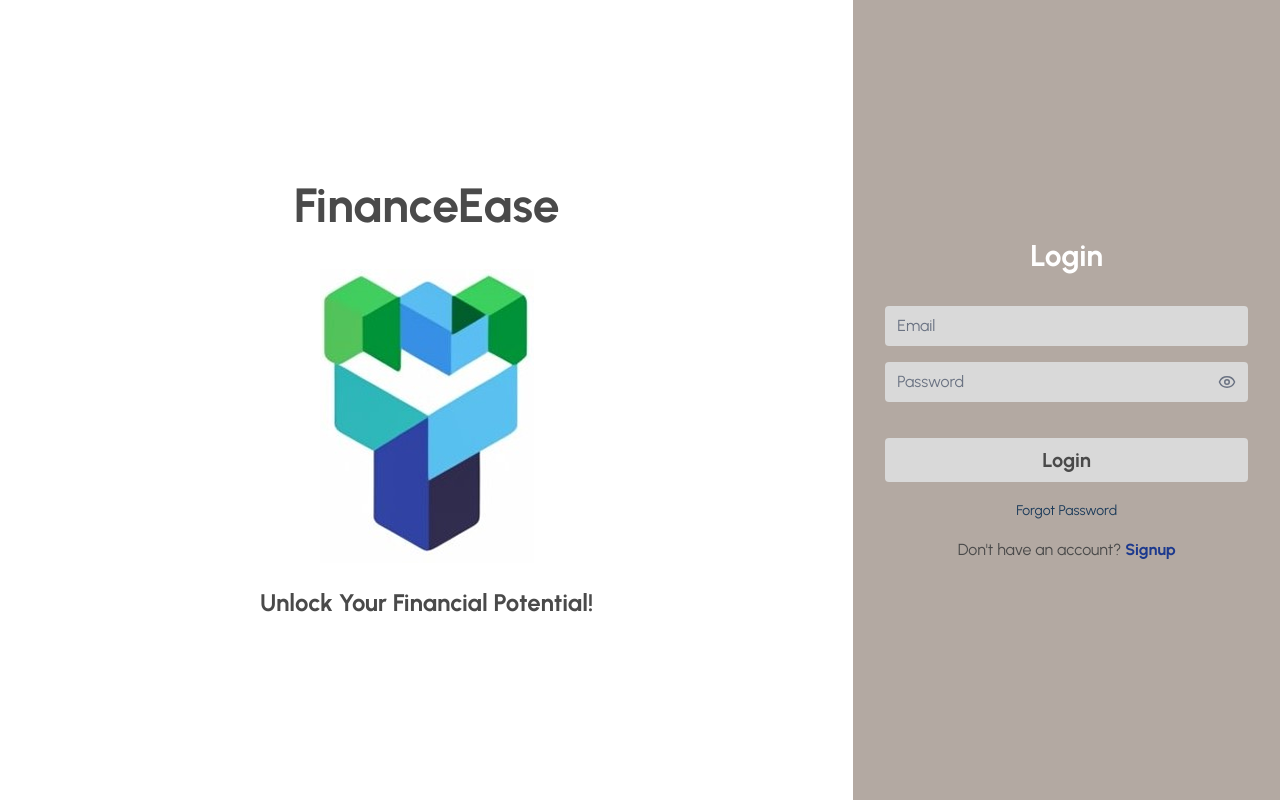
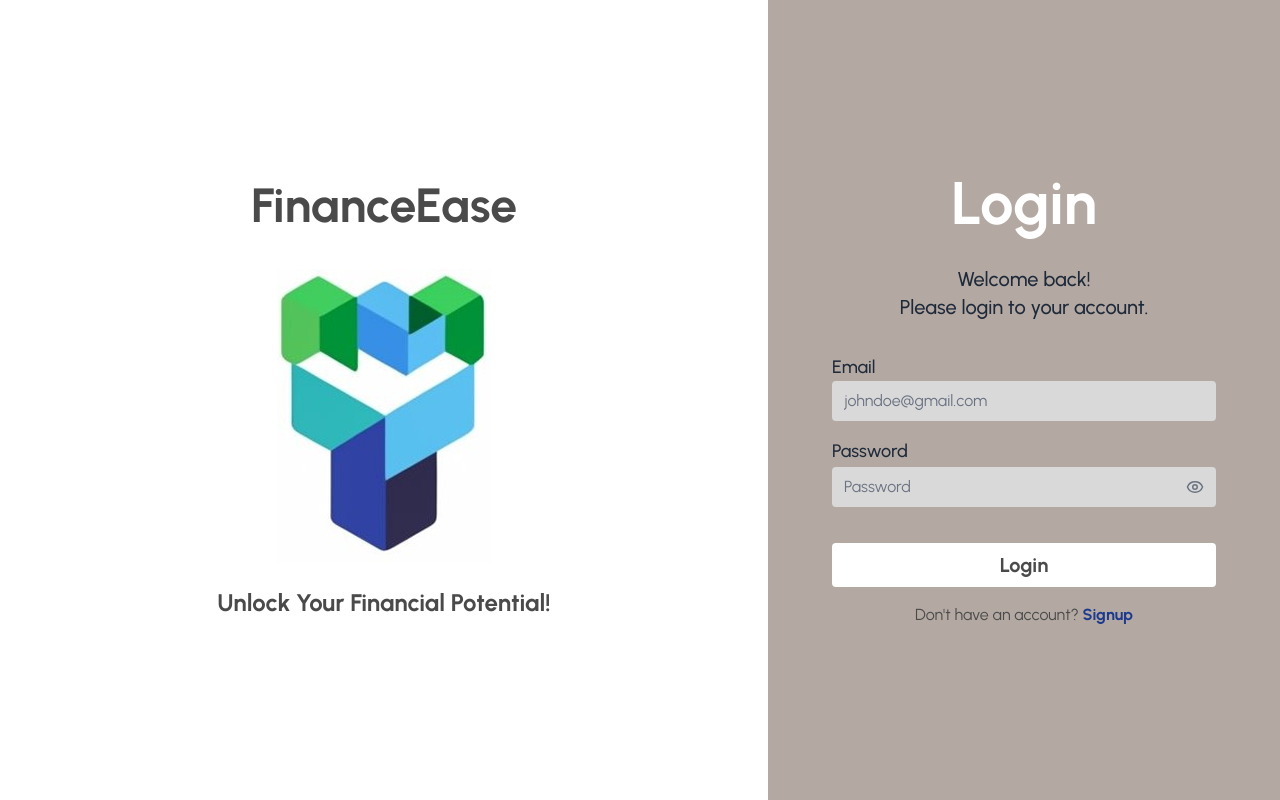
Before and after one commit to Het1203/FinanceEase, a React (Vite) app in the folder client/: page /login in a window 1280 px wide. Built offline with nearby package versions, Linux system fonts and the light colour scheme.

Commit message:
Refactor Login Page

```diff
--- a/client/src/components/Login.jsx
+++ b/client/src/components/Login.jsx
@@ -74,7 +74,7 @@ function Login() {
     return (
         <div className="flex min-h-screen">
             {/* Left side - Logo */}
-            <div className="w-2/3 bg-white flex flex-col items-center justify-center p-8">
+            <div className="w-3/5 bg-white flex flex-col items-center justify-center p-8">
                 <h1 className="text-5xl font-bold text-[#4A4A4A] mb-10">FinanceEase</h1>
                 <div className="md:w-1/2 flex mx-28 justify-center">
                     <img src="/logo2.png" alt="Financial illustration" className="max-w-full h-auto" />
@@ -83,14 +83,16 @@ function Login() {
             </div>
 
             {/* Right side - Login form */}
-            <div className="w-1/3 bg-[#B3A9A2] flex flex-col items-center justify-center p-8">
-                <h2 className="text-3xl font-bold text-white mb-8">Login</h2>
+            <div className="w-2/5 bg-[#B3A9A2] flex flex-col items-center justify-center p-8">
+                <h2 className="text-6xl font-bold text-white mb-8">Login</h2>
+                <p className="text-xl font-medium text-center text-gray-800 mb-8">Welcome back! <br /> Please login to your account.</p>
 
                 <form className="w-full max-w-sm space-y-4" onSubmit={handleSubmit}>
                     <div>
+                        <label className="block text-lg font-medium text-gray-800">Email</label>
                         <input
                             type="email"
-                            placeholder="Email"
+                            placeholder="johndoe@gmail.com"
                             value={email}
                             onChange={(e) => setEmail(e.target.value)}
                             className="w-full px-3 py-2 rounded bg-[#D9D9D9] placeholder-gray-500 focus:outline-none"
@@ -98,6 +100,7 @@ function Login() {
                         {emailError && <p className="text-red-500 text-sm mt-1">{emailError}</p>}
                     </div>
 
+                    <label className="block text-lg font-medium text-gray-800" style={{ marginBottom: '2px' }}>Password</label>
                     <div className="relative">
                         <input
                             type={showPassword ? "text" : "password"}
@@ -113,21 +116,22 @@ function Login() {
                         >
                             {showPassword ? <EyeOff size={18} /> : <Eye size={18} />}
                         </button>
-                        {passwordError && <p className="text-red-500 text-sm mt-1">{passwordError}</p>}
                     </div>
+                    {passwordError && <p className="text-red-500 text-sm mt-1">{passwordError}</p>}
 
                     <button
                         type="submit"
-                        className="w-full bg-[#D9D9D9] mt-5 text-[#4A4A4A] text-xl font-bold py-2 rounded hover:bg-[#c0c0c0] transition-colors"
+                        className="w-full bg-white mt-5 text-[#4A4A4A] text-xl font-bold py-2 rounded hover:bg-[#c0c0c0] transition-colors"
                     >
                         Login
                     </button>
 
-                    <div className="text-center">
+                    {/* <div className="text-center">
                         <Link to="/forgot-password" className="text-sm text-[#1A3A5A] hover:underline">
                             Forgot Password
                         </Link>
-                    </div>
+                    </div> */}
+
                 </form>
                 <div className="text-center mt-4">
                     <p className="text-[#4A4A4A]">
```
